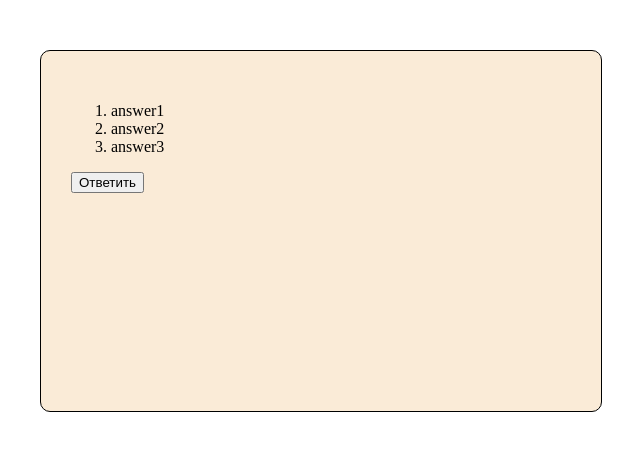
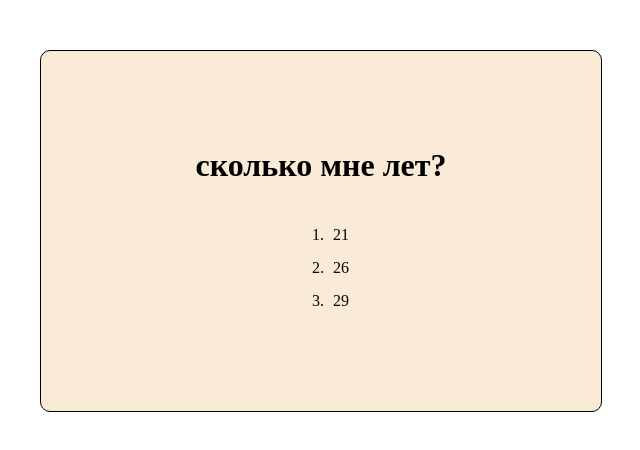
Before and after one commit to ZhenyaBachilo/Godel-quiz, a plain HTML site: page index.html in a window 1280 px wide. Shown: the whole page, without its empty margins (319-959 px from the left). Drawn offline with Linux system fonts and the light colour scheme.

Commit message:
finished functionality

```diff
--- a/index.html
+++ b/index.html
@@ -10,14 +10,13 @@
 </head>
 <body>
 
-    <div class='quiz'>
-        <h1 id='question'></h1>
-        <ol class="answers">
-            <li>answer1</li>
-            <li>answer2</li>
-            <li>answer3</li>
+    <div id='quiz'>
+        <h1 id='quest'></h1>
+        <ol id='list'>
+            <li class='li'></li>
+            <li class='li'></li>
+            <li class='li'></li>
         </ol>
-        <button id='next'>Ответить</button>
     </div>
 
 
--- a/index.js
+++ b/index.js
@@ -1,34 +1,259 @@
+const quiz = document.getElementById('quiz');
+const quest = document.getElementById('quest');
+const list = document.getElementById('list');
+const lies = document.getElementsByClassName('li');
+let number = 0;
+let leftTasks=[];
+const correctAnswers =[];
 
-let question = document.getElementById('question');
-let button = document.getElementById('next');
-let answersList = document.querySelector('ol');
-const list = document.getElementsByTagName('li');
-let radio = '<input name="radio" type="radio">';
-let click = 0;
-let score = 0;
-userAnswer= [];
+const tasks = [
+    {
+        question: 'сколько мне лет?',
+        answers:[21,26,29],
+        correctAnswer: 29,
+        wasQuestionAnswered: false,
+        chosenAnswer:''
+    },
+    {
+        question: 'любимый цвет?',
+        answers:['желтый','фиолетовый','красный'],
+        correctAnswer: 'фиолетовый',
+        wasQuestionAnswered: false,
+        chosenAnswer:''
+    },
+
+    {
+        question: 'любимое блюдо?',
+        answers:['пицца','паста','шаурма'],
+        correctAnswer: 'пицца',
+        wasQuestionAnswered: false,
+        chosenAnswer:''
+    }
+];
+
+function addQuestion(){
+
+    console.log(correctAnswers);
+    console.log(tasks);
+    leftTasks = tasks.filter(task=>{return !task.wasQuestionAnswered});
+    number = getRandomInt(0,leftTasks.length);
+
+    if(leftTasks.length){
+    leftTasks[number].wasQuestionAnswered = true;
+    quest.innerText = leftTasks[number].question;
+    leftTasks[number].answers.sort(compareRandom).forEach((answer,idx)=>{lies[idx].innerText=answer});
+    }else{
+        removeListener();
+        alert(`your score is ${correctAnswers.length}`)
+    }
+}
+
+addQuestion();
+
+function next(event){
+   if(leftTasks[number].correctAnswer == event.target.innerText){
+    correctAnswers.push(event.target.innerText);
+   }
+    addQuestion();
+}
+
+for(let i=0; i<lies.length; i++){
+    lies[i].addEventListener('click', next);
+}
+
+function removeListener(){
+    for(let j=0; j<lies.length; j++){
+        lies[j].removeEventListener('click', next);
+    }
+}
+
+function compareRandom(a, b) {
+  return Math.random() - 0.5;
+}
+
+function getRandomInt(min, max) {
+    return Math.floor(Math.random() * (max - min)) + min;
+}
 
 
-const tasks = [
-
-    ['сколько мне лет?', 21, 26, 29, 21],
-    ['любимый цвет?', 'желтый', 'фиолетовый', 'крысный', 'фиолетовый' ],
-    ['любимое блюдо', 'пицца', 'шаурма', 'паста', 'пицца']
-]
 
 
-function pushQuestion(e) {
-    // if(click!==0 && e.target.innerText===tasks[click][0]){
-    //     score++;
-    //     console.log('!');
-    // }
-    question.innerHTML = tasks[click][0];
-    list[0].innerHTML =  radio +  tasks[click][1];
-    list[1].innerHTML = radio +  tasks[click][2];
-    list[2].innerHTML = radio +  tasks[click][3];
-    click++;
-}
+// function filter(){
+//    return filteredTasks = tasks.filter(task=>!task.wasQuestionAnswered);
+// }
 
-for(let i = 0; i < list.length; i++) {
-    list[i].addEventListener("click", pushQuestion);
-}
+// const pushQuestion = () =>{
+
+//     filter();
+//     console.log(filteredTasks);
+
+
+//    if(filteredTasks.length){
+
+//         number = getRandomInt(0,filteredTasks.length+1);
+//         console.log(number);
+//         tasks[number].wasQuestionAnswered = true;
+//         quest.innerText = tasks[number].question;
+//         tasks[number].answers.forEach((answer,idx) => {
+//         lies[idx].innerText = answer;
+//     });
+//    }else{
+//     removeListener();
+//     countRightnAnswers();
+//    }
+// }
+// pushQuestion();
+
+
+
+// function nextQuestion(event) {
+//     if(event){
+//         tasks[number].chosenAnswer = event.target.innerText;
+
+//     }
+//     console.log(tasks);
+//     pushQuestion();
+//   }
+
+// addListener();
+
+// function addListener(){
+//     for(let i=0; i<lies.length; i++){
+//         lies[i].addEventListener('click', nextQuestion)
+//      }
+// }
+
+// function removeListener(){
+//     for(let i=0; i<lies.length; i++){
+//         lies[i].removeEventListener('click', nextQuestion)
+//      }
+// }
+
+// function countRightnAnswers(){
+//     const amount = tasks.filter(task=>{return task.correctAnswer==task.chosenAnswer})
+//     console.log(`правильных ответов ${amount.length}`);
+// }
+
+
+
+// function getRandomInt(min, max) {
+//     return Math.floor(Math.random() * (max - min)) + min;
+//   }
+
+
+
+
+
+
+
+
+
+
+
+
+
+
+
+
+
+
+
+
+
+
+
+
+
+
+
+
+
+
+
+
+
+
+
+
+
+
+
+
+
+
+
+
+
+
+
+
+
+
+
+
+
+
+
+
+
+
+
+
+
+
+
+
+
+
+
+
+
+
+
+
+
+
+
+
+
+
+
+
+
+
+
+
+
+
+
+
+// let question = document.getElementById('question');
+// let button = document.getElementById('next');
+// let answersList = document.querySelector('ol');
+// const list = document.getElementsByTagName('li');
+// let radio = '<input name="radio" type="radio">';
+// let click = 0;
+// let score = 0;
+// userAnswer= [];
+
+
+// const tasks = [
+
+//     ['сколько мне лет?', 21, 26, 29, 21],
+//     ['любимый цвет?', 'желтый', 'фиолетовый', 'крысный', 'фиолетовый' ],
+//     ['любимое блюдо', 'пицца', 'шаурма', 'паста', 'пицца']
+// ]
+
+
+// function pushQuestion(e) {
+
+//     question.innerHTML = tasks[click][0];
+//     list[0].innerHTML =  radio +  tasks[click][1];
+//     list[1].innerHTML = radio +  tasks[click][2];
+//     list[2].innerHTML = radio +  tasks[click][3];
+//     click++;
+// }
+
+// for(let i = 0; i < list.length; i++) {
+//     list[i].addEventListener("click", pushQuestion);
+// }
--- a/style.css
+++ b/style.css
@@ -1,9 +1,27 @@
-.quiz{
+#quiz{
     border: 1px solid black;
-    width: 500px;
+    max-width: 500px;
     height: 300px;
     margin: 50px auto;
     padding: 30px;
     background-color: antiquewhite;
     border-radius: 10px;
+    display: flex;
+    justify-content: center;
+    align-items: center;
+    flex-direction: column;
 }
+/* h1{
+    text-align: center;
+} */
+
+.li{
+
+    margin-bottom: 5px;
+    padding: 5px;
+    border-radius: 5px;
+}
+
+.li:hover{
+    background-color: red;
+}
```
Also changed, not shown: 1.js (deleted, +0 -23 lines).
